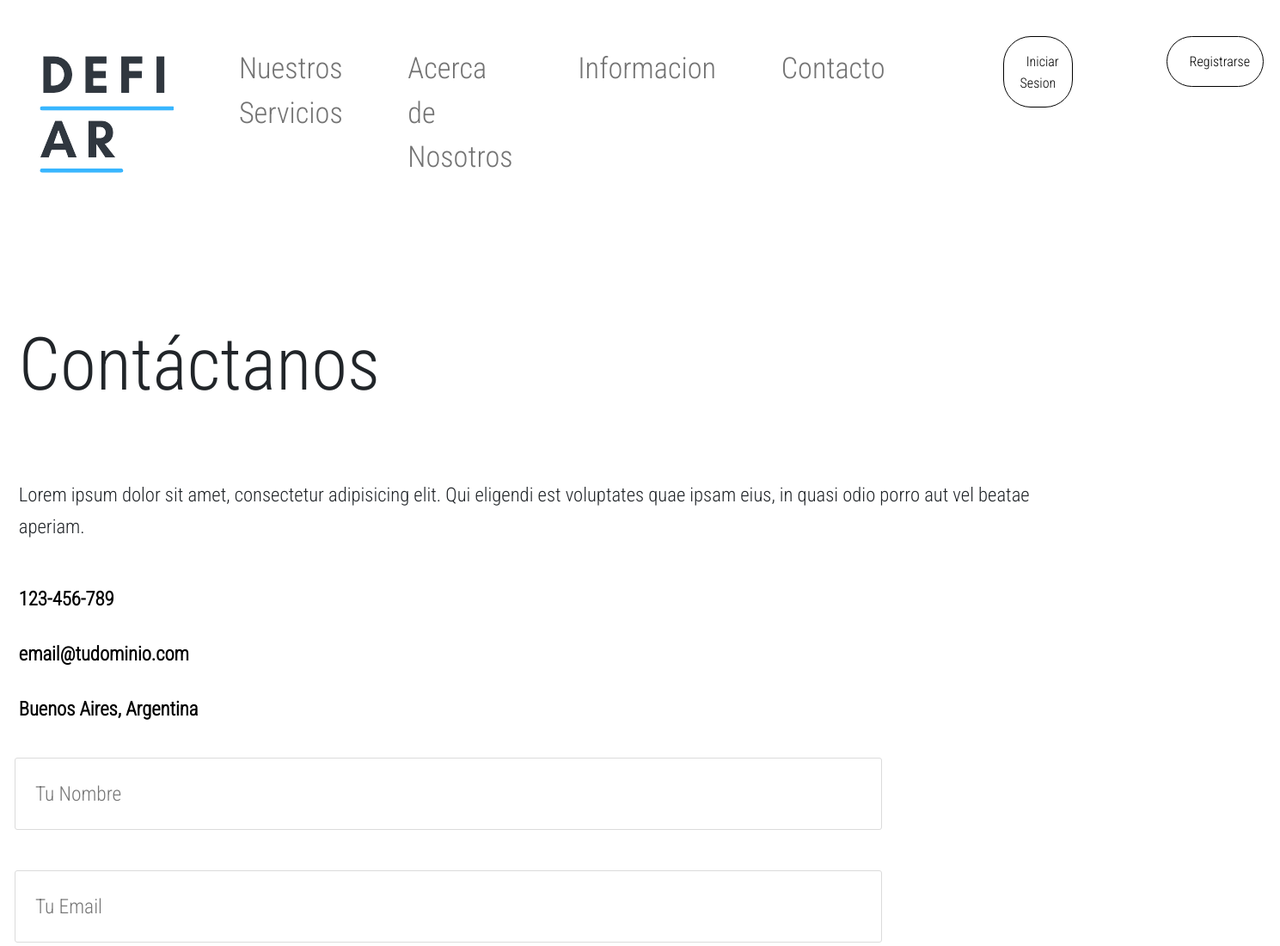
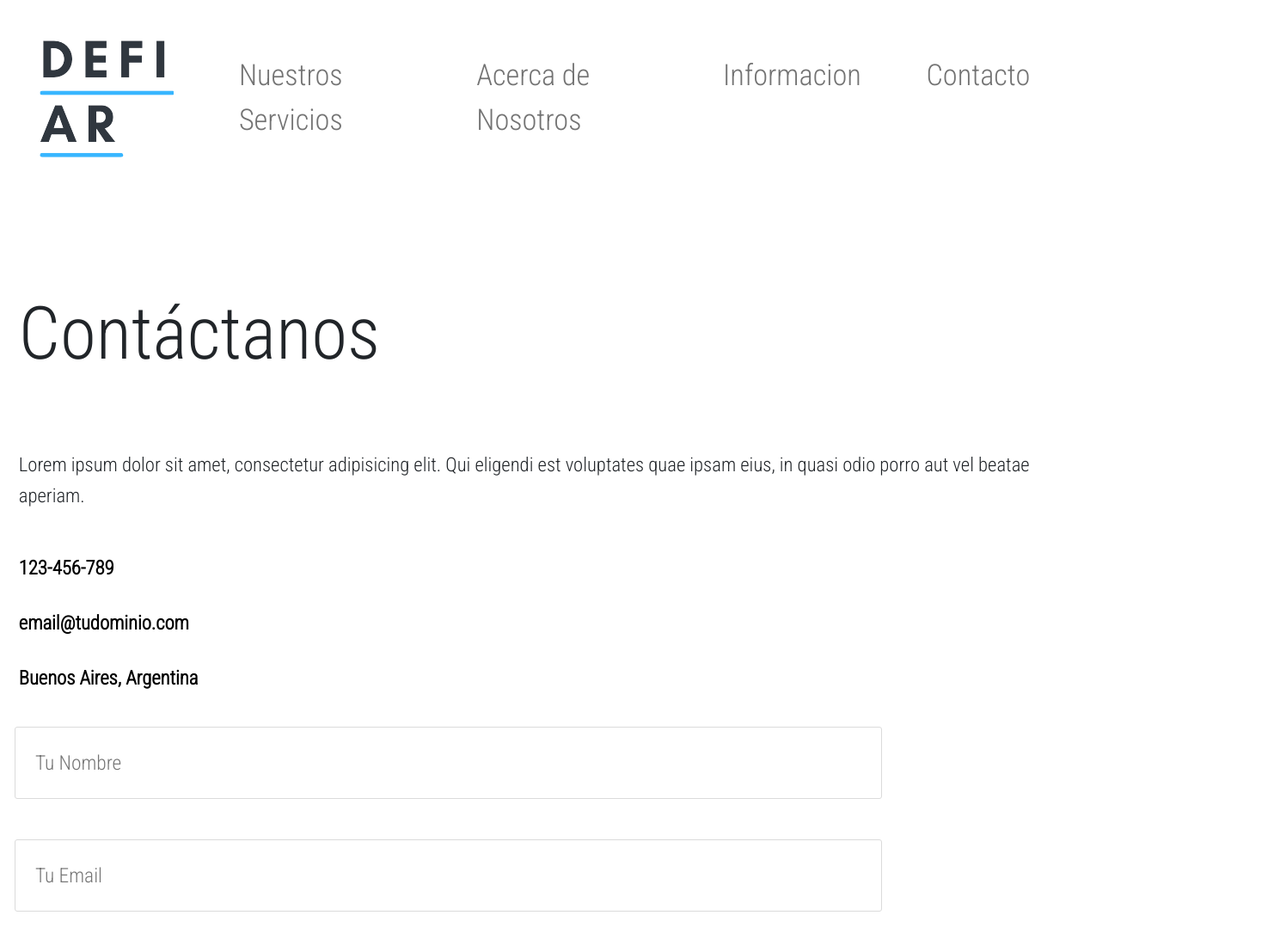
Before and after one commit to nachodall/DeFiAR, a plain HTML site: page views/contacto.html in a window 1280 px wide. Shown: the top 1100 px of the page at 86% size, 1489 px wide, since content can reach past the window. Drawn offline with nearby package versions, Linux system fonts and the light colour scheme.

Commit message:
DeFiAR v 1.1

```diff
--- a/views/contacto.html
+++ b/views/contacto.html
@@ -36,12 +36,6 @@
             </li>
             <li class="nav-item menu">
               <a class="nav-link" href="contacto.html">Contacto</a>
-            </li>
-            <li class="nav-item botonContainer">
-                <button class="boton"><a href="#"></a>Iniciar Sesion</button>
-            </li>
-            <li class="nav-item botonContainer">
-                <button class="boton"><a href="#"></a>Registrarse</button>
             </li>
           </ul>
          <div>
```
